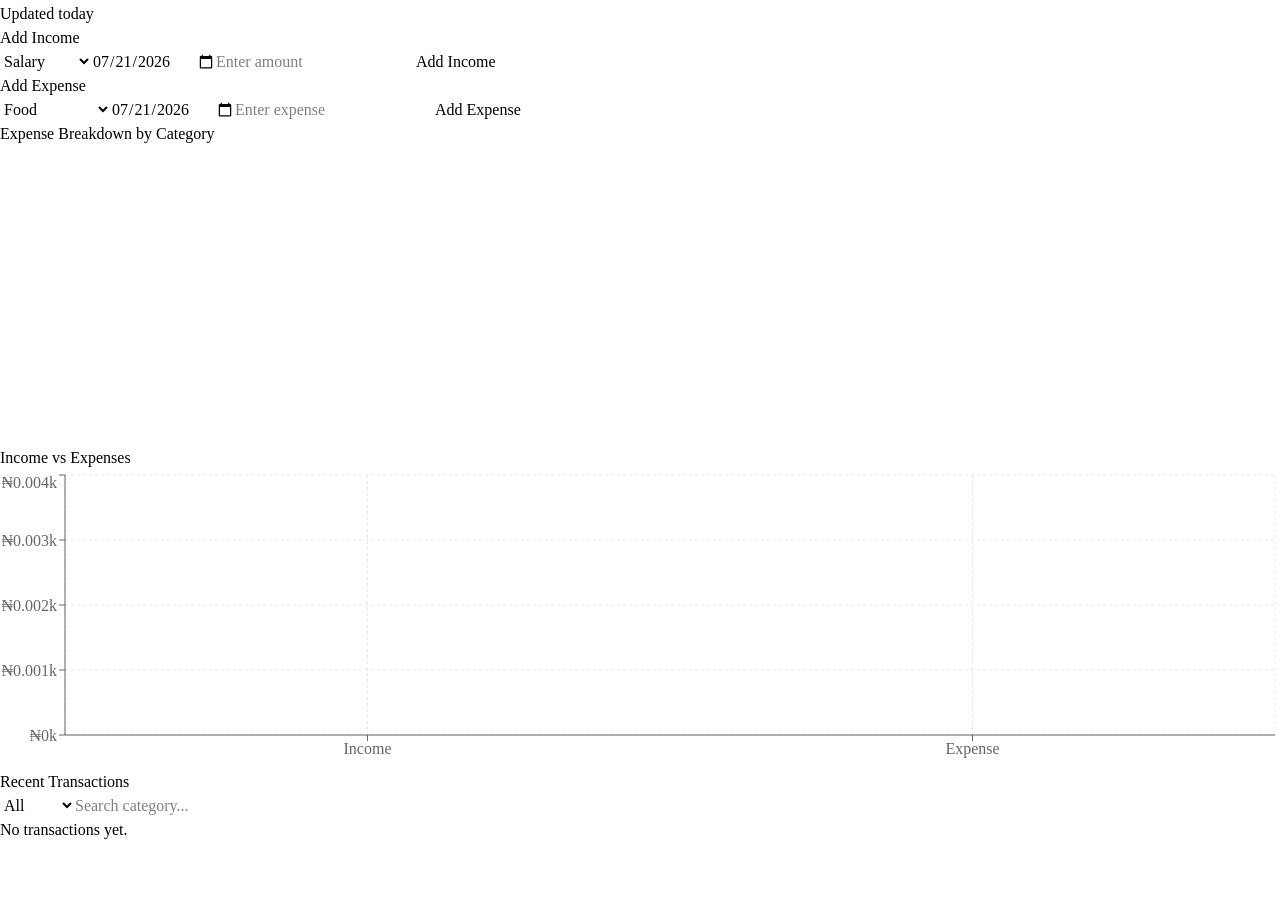
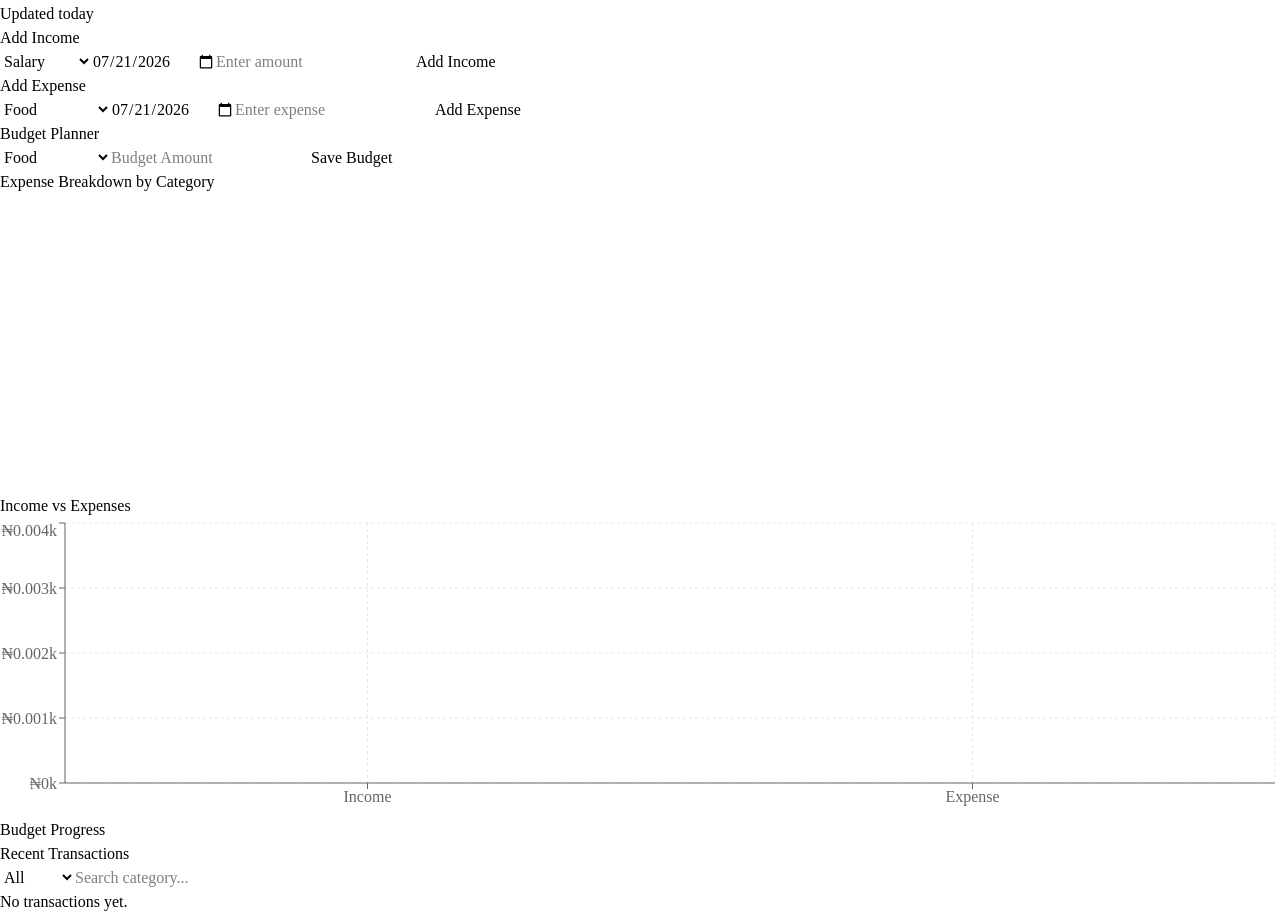
Before and after one commit to skidan007/budgetflow, a React (Vite) app: page / in a window 1280 px wide. Shown: the part 786-1700 px from the top of the page. Before the commit the page ends 1628 px from the top, so only its background shows below. Built offline with nearby package versions, Linux system fonts and the light colour scheme.

Commit message:
Add budget planner and budget progress tracking

```diff
--- /dev/null
+++ b/src/components/BudgetProgress.jsx
@@ -0,0 +1,54 @@
+function BudgetProgress({
+  category,
+  budget,
+  spent,
+}) {
+  const remaining = budget - spent;
+
+  const percentage = Math.min(
+    (spent / budget) * 100,
+    100
+  );
+
+  return (
+    <div className="rounded-xl bg-white p-6 shadow-md">
+      <h3 className="mb-4 text-xl font-semibold">
+        {category}
+      </h3>
+
+      <div className="space-y-2">
+
+        <p>
+          <strong>Budget:</strong> ₦
+          {budget.toLocaleString()}
+        </p>
+
+        <p>
+          <strong>Spent:</strong> ₦
+          {spent.toLocaleString()}
+        </p>
+
+        <p>
+          <strong>Remaining:</strong> ₦
+          {remaining.toLocaleString()}
+        </p>
+
+      </div>
+
+      {/* Progress Bar */}
+
+      <div className="mt-4 h-3 w-full overflow-hidden rounded-full bg-slate-200">
+        <div
+          className="h-full rounded-full bg-blue-600 transition-all duration-500"
+          style={{ width: `${percentage}%` }}
+        />
+      </div>
+
+      <p className="mt-2 text-right text-sm text-slate-500">
+        {percentage.toFixed(0)}%
+      </p>
+    </div>
+  );
+}
+
+export default BudgetProgress;
--- a/src/pages/Dashboard.jsx
+++ b/src/pages/Dashboard.jsx
@@ -5,6 +5,7 @@ import { useState, useEffect } from "react";
 import SummaryCard from "../components/SummaryCard";
 import { Wallet, TrendingUp, Receipt, PiggyBank } from "lucide-react";
 import toast from "react-hot-toast";
+import BudgetProgress from "../components/BudgetProgress";
 
 function Dashboard() {
   const [incomeInput, setIncomeInput] = useState("");
@@ -26,6 +27,18 @@ function Dashboard() {
   const [filter, setFilter] = useState("All");
   const [search, setSearch] = useState("");
   const [editingTransaction, setEditingTransaction] = useState(null);
+
+  const [budgets, setBudgets] = useState(() => {
+    const savedBudgets = localStorage.getItem("budgets");
+    return savedBudgets ? JSON.parse(savedBudgets) : [];
+  });
+
+  const [budgetCategory, setBudgetCategory] = useState("Food");
+  const [budgetAmount, setBudgetAmount] = useState("");
+
+  useEffect(() => {
+    localStorage.setItem("budgets", JSON.stringify(budgets));
+  }, [budgets]);
 
   const income = transactions.reduce(
     (total, transaction) =>
@@ -159,7 +172,7 @@ function Dashboard() {
 
   const handleDelete = (id) => {
     setTransactions((prev) =>
-      prev.filter((transaction) => transaction.id !== id)
+      prev.filter((transaction) => transaction.id !== id),
     );
     toast.success("Transaction deleted successfully!");
   };
@@ -209,6 +222,25 @@ function Dashboard() {
     setExpenseInput("");
     setIncomeCategory("Salary");
     setExpenseCategory("Food");
+  };
+
+  const handleAddBudget = () => {
+    if (!budgetAmount) return;
+
+    const amount = Number(budgetAmount);
+
+    setBudgets((prev) => [
+      {
+        id: Date.now(),
+        category: budgetCategory,
+        amount,
+      },
+      ...prev,
+    ]);
+
+    setBudgetAmount("");
+    setBudgetCategory("Food");
+    toast.success("Budget added successfully!");
   };
   return (
     <div className="space-y-8">
@@ -328,6 +360,40 @@ function Dashboard() {
               </button>
             </div>
           </div>
+
+          <div className="rounded-xl bg-white p-6 shadow-md">
+            <h2 className="mb-4 text-xl font-semibold">Budget Planner</h2>
+
+            <div className="space-y-4">
+              <select
+                value={budgetCategory}
+                onChange={(e) => setBudgetCategory(e.target.value)}
+                className="w-full rounded-lg border p-3"
+              >
+                <option>Food</option>
+                <option>Transport</option>
+                <option>Bills</option>
+                <option>Entertainment</option>
+                <option>Shopping</option>
+                <option>Health</option>
+              </select>
+
+              <input
+                type="number"
+                placeholder="Budget Amount"
+                value={budgetAmount}
+                onChange={(e) => setBudgetAmount(e.target.value)}
+                className="w-full rounded-lg border p-3"
+              />
+
+              <button
+                onClick={handleAddBudget}
+                className="w-full rounded-lg bg-indigo-600 py-3 font-semibold text-white transition hover:bg-indigo-700"
+              >
+                Save Budget
+              </button>
+            </div>
+          </div>
         </div>
 
         <div className="mt-6 grid gap-6 lg:grid-cols-2">
@@ -336,7 +402,35 @@ function Dashboard() {
           <IncomeExpenseChart data={incomeExpenseChartData} />
         </div>
 
-        {/* Right Column */}
+        {/* progress bar */}
+        <div className="mt-8">
+          <h2 className="mb-4 text-2xl font-bold">Budget Progress</h2>
+
+          <div className="grid gap-6 md:grid-cols-2 lg:grid-cols-3">
+            {console.log("Budgets:", budgets)}
+            {budgets.map((budget) => {
+
+              const spent = transactions
+                .filter(
+                  (transaction) =>
+                    transaction.type === "Expense" &&
+                    transaction.category === budget.category,
+                )
+                .reduce((total, transaction) => total + transaction.amount, 0);
+
+              return (
+                <BudgetProgress
+                  key={budget.id}
+                  category={budget.category}
+                  budget={budget.amount}
+                  spent={spent}
+                />
+              );
+            })}
+          </div>
+        </div>
+
+        {/* Recent Transactions */}
         <div className="rounded-xl bg-white p-6 shadow">
           <div className="mb-4 flex flex-col gap-3 md:flex-row md:items-center md:justify-between">
             <h2 className="text-xl font-semibold">Recent Transactions</h2>
```
